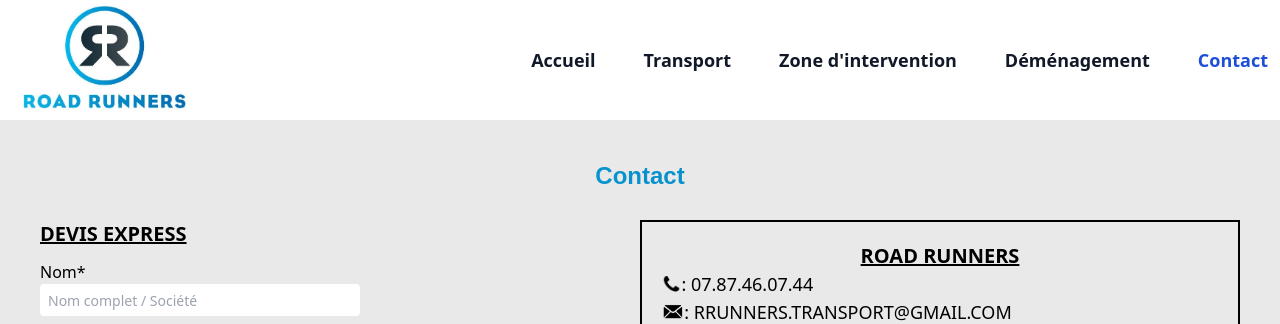
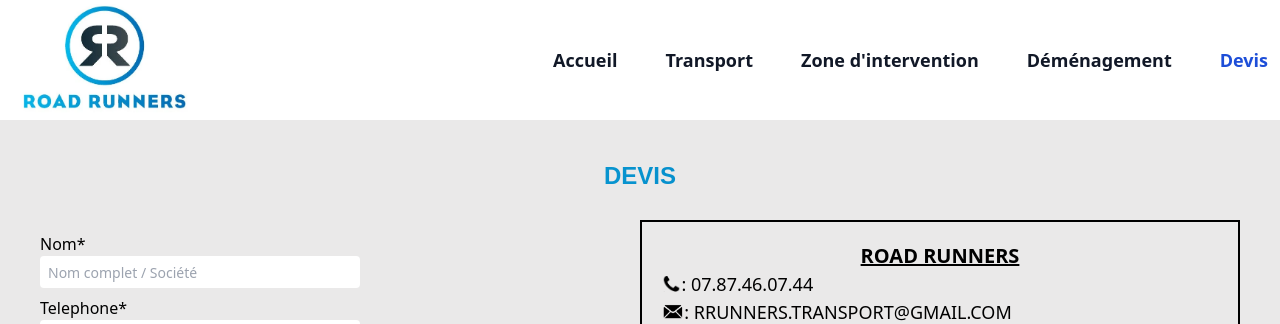
Before and after one commit to Jolan95/Next-roadrunners, a Next.js app: page /contact in a window 1280 px wide. Shown: the top 324 px of the page. Built offline with nearby package versions, Linux system fonts and the light colour scheme.

Commit message:
image transport def

```diff
--- a/components/header.js
+++ b/components/header.js
@@ -41,7 +41,7 @@
                 <Link href="/demenagement"  className={(active === "demenagement"? " bg-blue-700 md:bg-transparent md:text-blue-700 md:dark:text-blue-500" : "text-gray-900 hover:bg-gray-100 md:hover:bg-transparent md:border-0 md:hover:text-blue-700  md:dark:hover:text-blue-500 dark:hover:bg-gray-700 dark:hover:text-white md:dark:hover:bg-transparent")+"block py-2 pl-2 lg:pl-3 pr-4 rounded md:p-0  lg:font-bold lg:text-lg"}>Déménagement</Link>
               </li>
               <li className="mt-4 md:mt-0 ">
-                <Link href="/contact"  className={(active === "devis"? " bg-blue-700 md:bg-transparent md:text-blue-700 md:dark:text-blue-500" : "text-gray-900 hover:bg-gray-100 md:hover:bg-transparent md:border-0 md:hover:text-blue-700  md:dark:hover:text-blue-500 dark:hover:bg-gray-700 dark:hover:text-white md:dark:hover:bg-transparent")+"block py-2 pl-2 lg:pl-3 pr-4 rounded md:p-0  lg:font-bold lg:text-lg"}>Contact</Link>
+                <Link href="/contact"  className={(active === "devis"? " bg-blue-700 md:bg-transparent md:text-blue-700 md:dark:text-blue-500" : "text-gray-900 hover:bg-gray-100 md:hover:bg-transparent md:border-0 md:hover:text-blue-700  md:dark:hover:text-blue-500 dark:hover:bg-gray-700 dark:hover:text-white md:dark:hover:bg-transparent")+"block py-2 pl-2 lg:pl-3 pr-4 rounded md:p-0  lg:font-bold lg:text-lg"}>Devis</Link>
               </li>
             </ul>
           </div>
--- a/pages/contact.js
+++ b/pages/contact.js
@@ -32,7 +32,7 @@
     </Head>
         <Header active="devis"></Header>
         <div className='p-5 sm:p-10' id="form">
-            <h1 className='text-2xl font-semibold text-center py-0 mg:py-3 kanit'>Contact</h1>
+            <h1 className='text-2xl font-semibold text-center py-0 mg:py-3 kanit'>DEVIS</h1>
             <div className="lg:grid lg:grid-cols-2 max-w-screen-xl mx-auto mx-7 md:mx-10 xl:mx-auto pb-7 lg:py-7 text-md md:text-lg ">
                 <div>
                     <div className='border-2 border-black p-5 mb-5 mt-7 lg:mt-0'>
@@ -74,7 +74,7 @@
                     </div>
                 </div>
                 <div  className='wrapper-form order-first '>
-                    <h2 className='text-xl font-semibold underline'>DEVIS EXPRESS</h2>
+                    {/* <h2 className='text-xl font-semibold underline'>DEVIS EXPRESS</h2> */}
                     <Form color="black">
                     </Form>
                 </div>
--- a/pages/transport.js
+++ b/pages/transport.js
@@ -4,7 +4,7 @@
 import Footer from '../components/footer'
 import Camion from "../assets/camion-route.webp"
 import Camion2 from "../assets/camion2.webp"
-import Van from "../assets/van2.jpg"
+import Van from "../assets/van.jpg"
 import Link from 'next/link'
 import Bandeau from '../components/bandeau'
 import AlertDangerous from '../components/alert-dangerous'
```
Also changed, not shown: assets/van.jpg, assets/van2.jpg (deleted).
